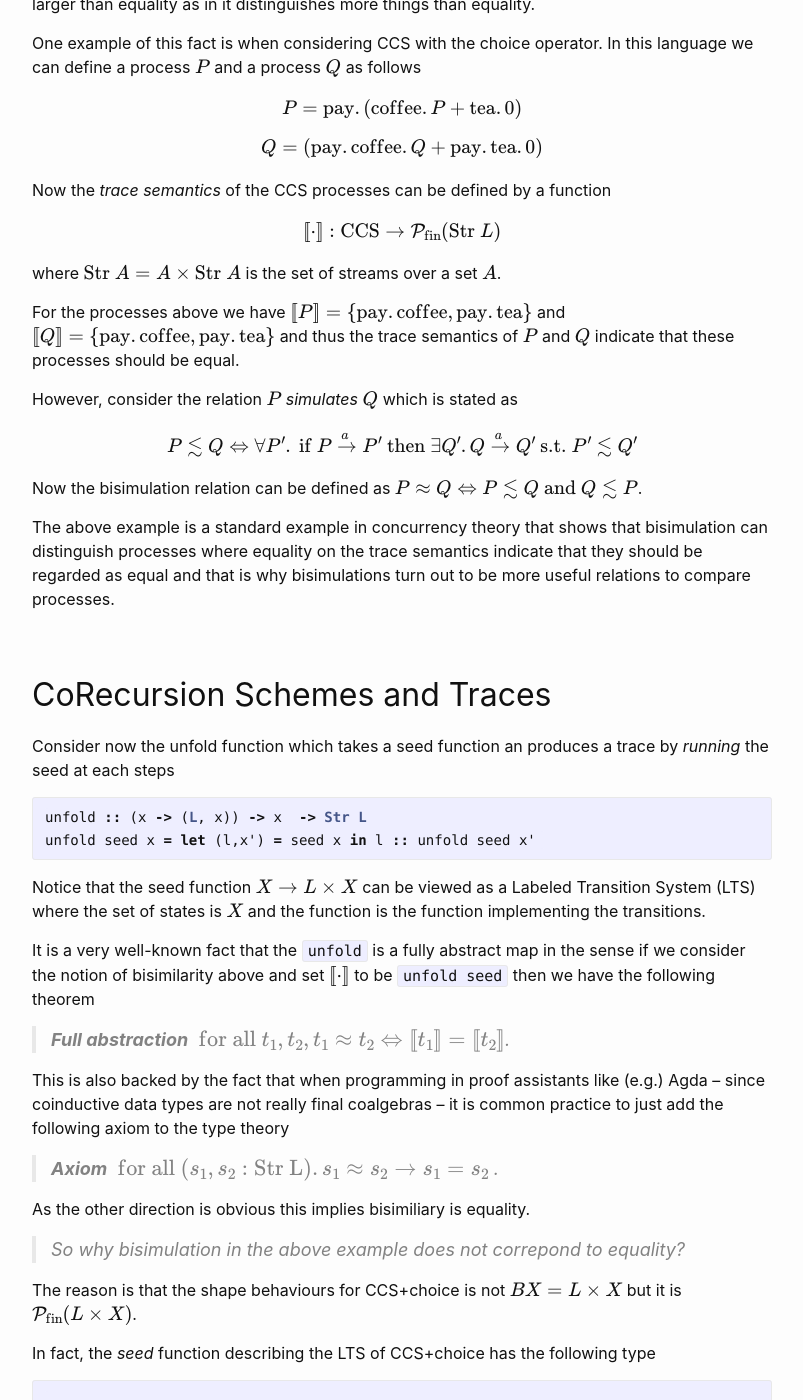
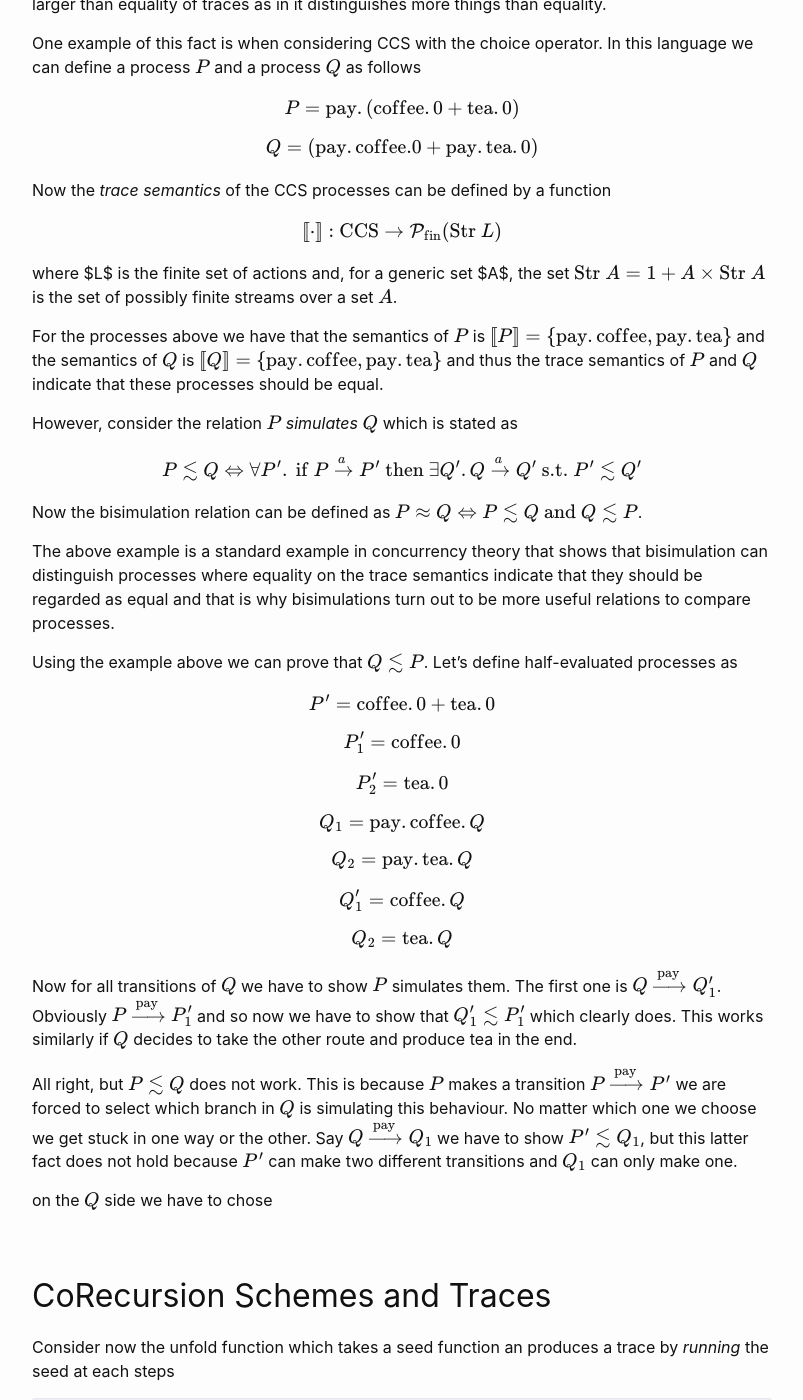
Before and after one commit to mpaviotti/mpaviotti.github.com, a Jekyll site: the page built from _posts/2023-10-09-bisimulations.markdown, in a window 1280 px wide and 1400 px high, scrolled down 238 px. Shown: the whole window, without its empty margins (238-1041 px from the left). Built offline with Jekyll 4.4.1, drawn with Linux system fonts in a browser that asks for light colours; formulas are drawn with MathJax 3; some of the changed text lies outside the part shown.

Commit message:
updated the post with commments

```diff
--- a/_posts/2022-11-10-fixed-points-CCS.markdown
+++ b/_posts/2022-11-10-fixed-points-CCS.markdown
@@ -4,6 +4,7 @@ title:  "Inconsistencies in Cartesian Closed Categories with fixed-points"
 date:   2022-11-10 13:14:21 +0000
 categories: semantics categories recursion
 ---
+
 Yesterday I had yet another interesting conversation with [Zhixuan
 Yang](https://yangzhixuan.github.io) where I pointed out that there is a very
 nice [paper](https://www.sciencedirect.com/science/article/pii/030439759090165E)
--- a/_posts/2023-10-09-bisimulations.markdown
+++ b/_posts/2023-10-09-bisimulations.markdown
@@ -6,30 +6,34 @@ categories: semantics concurrency
 ---
 
 Today in Theory of Concurrency class we saw how, in certain variants of CCS,
-bisimilarity is larger than equality as in it distinguishes more things than
+bisimilarity is larger than equality of traces as in it distinguishes more things than
 equality.
 
 One example of this fact is when considering CCS with the choice operator.  In
 this language we can define a process $$P$$ and a process $$Q$$ as follows
 
-$$P = \text{pay}.(\text{coffee}. P + \text{tea}. 0)$$
+$$P = \text{pay}.(\text{coffee}. 0 + \text{tea}. 0)$$
 
-$$Q = (\text{pay}.\text{coffee}.Q + \text{pay}.\text{tea}. 0)$$
+$$Q = (\text{pay}.\text{coffee}.0 + \text{pay}.\text{tea}. 0)$$
 
 Now the *trace semantics* of the CCS processes can be defined by a function
 
 $$[\![ \cdot ]\!] : \text{CCS} \to \mathcal{P}_\text{fin}(\text{Str } L) $$
 
-where  $$\text{Str } A = A \times \text{Str }A $$ is the set of streams over a set $$A$$.
+where $L$ is the finite set of actions and, for a generic set $A$, the set
+$$\text{Str } A = 1 + A \times \text{Str }A $$ is the set of possibly finite
+streams over a set $$A$$.
 
-For the processes above we have $$[\![P]\!] = \{\text{pay}.\text{coffee},
-\text{pay}.\text{tea}\}$$ and $$[\![ Q ]\!] = \{\text{pay}.\text{coffee},
-\text{pay}.\text{tea}\}$$ and thus the trace semantics of $$P$$ and $$Q$$
-indicate that these processes should be equal.
+For the processes above we have that the semantics of $$P$$ is $$[\![P]\!] =
+\{\text{pay}.\text{coffee}, \text{pay}.\text{tea}\}$$ and the semantics of $$Q$$
+is $$[\![ Q ]\!] = \{\text{pay}.\text{coffee}, \text{pay}.\text{tea}\}$$ and
+thus the trace semantics of $$P$$ and $$Q$$ indicate that these processes should
+be equal.
 
 However, consider the relation $$P$$ *simulates* $$Q$$ which is stated as
 
-$$ P \lesssim Q \Leftrightarrow \forall P'. \text{ if } P \xrightarrow{a} P' \text{ then  } \exists Q'. Q \xrightarrow{a} Q' \text{ s.t. } P' \lesssim Q'$$
+$$ P \lesssim Q \Leftrightarrow \forall P'. \text{ if } P \xrightarrow{a} P'
+\text{ then  } \exists Q'. Q \xrightarrow{a} Q' \text{ s.t. } P' \lesssim Q'$$
 
 Now the bisimulation relation can be defined as $$P \approx Q \Leftrightarrow P
 \lesssim Q \text{ and } Q \lesssim P$$.
@@ -38,6 +42,31 @@ The above example is a standard example in concurrency theory that shows that
 bisimulation can distinguish processes where equality on the trace semantics
 indicate that they should be regarded as equal and that is why bisimulations
 turn out to be more useful relations to compare processes.
+
+Using the example above we can prove that $$Q \lesssim P$$. Let's define half-evaluated processes as
+
+$$P' = \text{coffee}. 0 + \text{tea}. 0$$
+
+$$P'_{1} = \text{coffee}. 0$$
+
+$$P'_{2} = \text{tea}. 0$$
+
+$$Q_{1} = \text{pay}.\text{coffee}.Q$$
+
+$$Q_{2} = \text{pay}.\text{tea}.Q$$
+
+$$Q'_{1} = \text{coffee}.Q$$
+
+$$Q_{2} = \text{tea}.Q$$
+
+Now for all transitions of $$Q$$ we have to show $$P$$ simulates them. The first one is $$Q \xrightarrow{\text{pay}} Q'_{1}$$.
+Obviously $$P \xrightarrow{\text{pay}} P'_{1}$$ and so now we have to show that $$Q'_{1} \lesssim P'_{1}$$ which clearly does.
+This works similarly if $$Q$$ decides to take the other route and produce tea in the end.
+
+All right, but $$P \lesssim Q$$ does not work. This is because $$P$$ makes a transition $$P \xrightarrow{\text{pay}} P'$$ we are forced to select which branch in $$Q$$ is simulating this behaviour. No matter which one we choose we get stuck in one way or the other. Say $$Q \xrightarrow{\text{pay}} Q_{1}$$ we have to show $$P' \lesssim Q_{1}$$, but this latter fact does not hold because $$P'$$ can make two different transitions and $$Q_1$$ can only make one.
+
+on the $$Q$$ side we have to chose
+
 
 ## CoRecursion Schemes and Traces
 Consider now the unfold function which takes a seed function an produces a trace by *running* the seed at each steps
@@ -59,7 +88,9 @@ This is also backed by the fact that when programming in proof assistants like (
 
 > **Axiom** $$\text{ for all } (s_{1}, s_{2} : \text{Str L}). s_{1} \approx s_{2} \to s_{1} = s_{2}$$ .
 
-As the other direction is obvious this implies bisimiliary is equality.
+Even more so, in some proof assistants like Isabelle coinductive data types are real final coalgebras and so the above axiom is actually a true fact in the prover's logic.
+
+Notice that the other direction is obvious and thus the axiom implies bisimiliary is *logically equivalent*  equality.
 
 > So why bisimulation in the above example does not correpond to equality?
 
```
